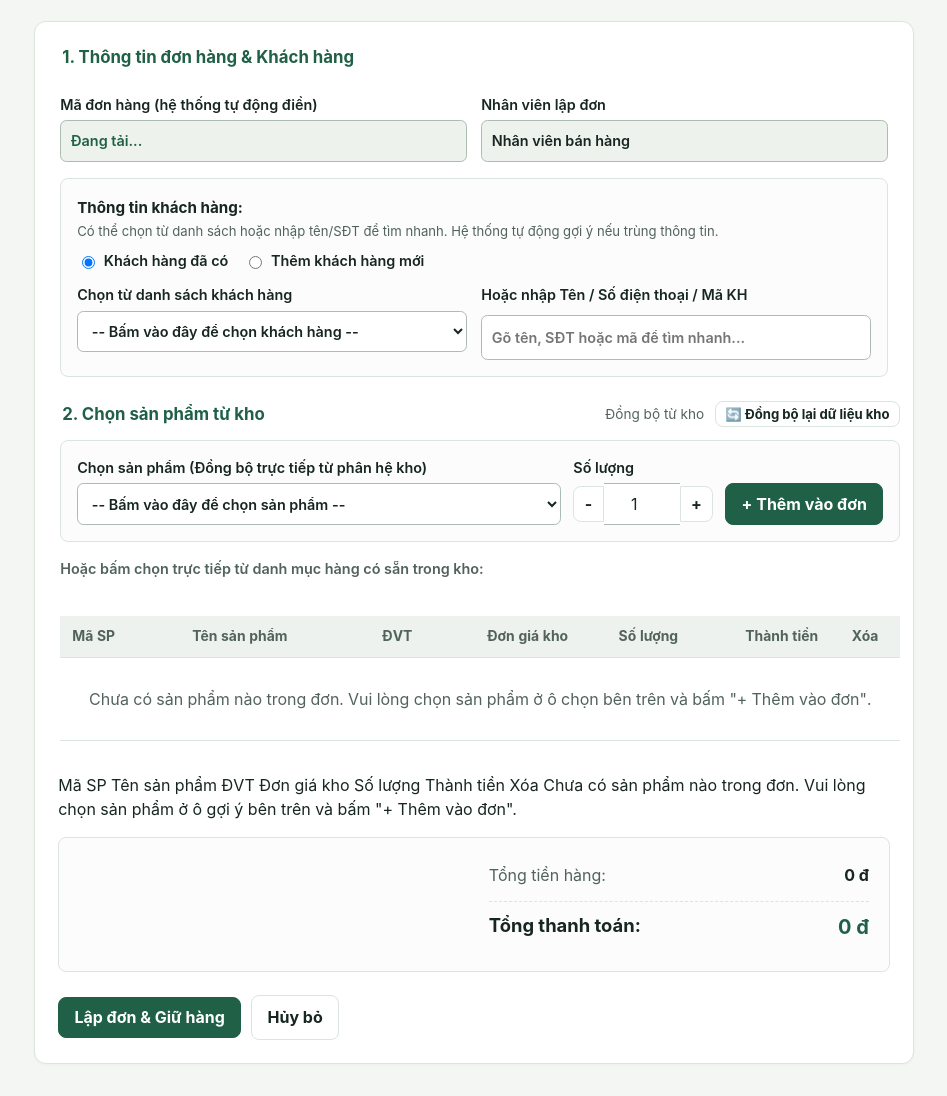
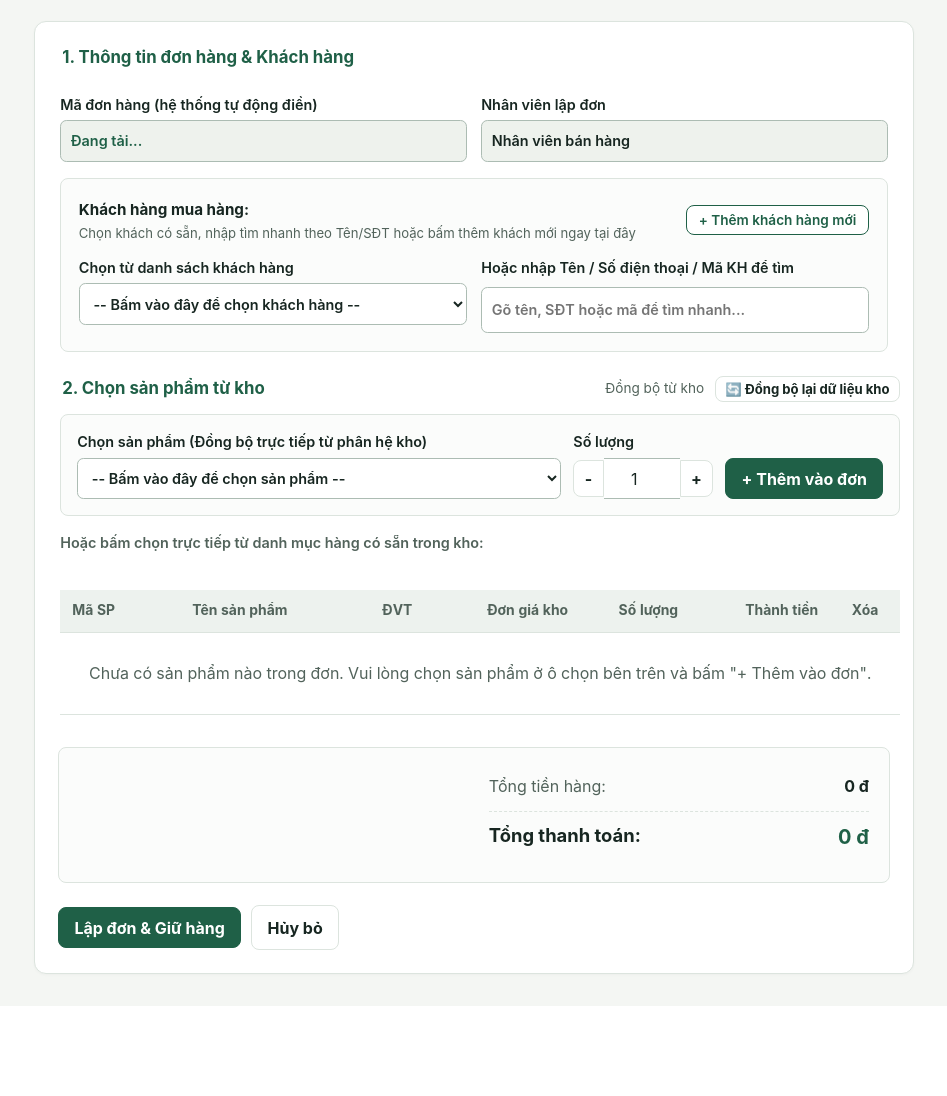
Before and after one commit to cuonglh1009-create/Web-quan-ly-ban-hang, a Python web app: template kho_ban_hang/templates/ban_hang/don_hang_moi.html in a window 1280 px wide. Shown: the part 160-1256 px from the top of the page, without its empty margins (166-1113 px from the left). After the commit the page ends 1137 px from the top, so only its background shows below. Run offline with Jinja, Linux system fonts and the light colour scheme; the template is opened without the code that fills it, so the values that code supplies are empty.

Commit message:
Tich hop truc tiep form them khach hang moi va goi y tim kiem thong minh vao man hinh lap don

```diff
--- a/kho_ban_hang/static/ban_hang/don_moi.js
+++ b/kho_ban_hang/static/ban_hang/don_moi.js
@@ -7,15 +7,25 @@ Api.khoiTao({ batBuoc: "NV_BAN_HANG" }).then(async (phien) => {
         maDonEl = document.getElementById("ma-don-du-kien"),
         maKhTuDongEl = document.getElementById("ma-kh-tu-dong"),
         tenNhanVienEl = document.getElementById("ten-nhan-vien"),
+        nutBatThemKh = document.getElementById("nut-bat-them-kh"),
+        khoiThemKhachNhanh = document.getElementById("khoi-them-khach-nhanh"),
+        nutDongThemNhanh = document.getElementById("nut-dong-them-nhanh"),
+        nutHuyThemNhanh = document.getElementById("nut-huy-them-nhanh"),
+        nutLuuKhachNhanh = document.getElementById("nut-luu-khach-nhanh"),
+        tenKhMoiInput = document.getElementById("ten-kh-moi"),
+        sdtKhMoiInput = document.getElementById("sdt-kh-moi"),
+        diaChiKhMoiInput = document.getElementById("dia-chi-kh-moi"),
         chonKhachCuSelect = document.getElementById("chon-khach-cu"),
         nhapTimKhachInput = document.getElementById("nhap-tim-khach"),
         hopGoiYKhach = document.getElementById("hop-goi-y-khach"),
         danhSachGoiYKhach = document.getElementById("danh-sach-goi-y-khach"),
+        dongTaoNhanhTuGoiY = document.getElementById("dong-tao-nhanh-tu-goi-y"),
         thongTinKhEl = document.getElementById("thong-tin-kh-da-chon"),
         tenKhHienThi = document.getElementById("ten-kh-hien-thi"),
         maKhHienThi = document.getElementById("ma-kh-hien-thi"),
         sdtKhHienThi = document.getElementById("sdt-kh-hien-thi"),
         hangKhHienThi = document.getElementById("hang-kh-hien-thi"),
+        khChietKhauBadge = document.getElementById("kh-chiet-khau-badge"),
         nutBoChonKh = document.getElementById("nut-bo-chon-kh"),
         canhBaoTrungKhach = document.getElementById("canh-bao-trung-khach"),
         noiDungTrungKhach = document.getElementById("noi-dung-trung-khach"),
@@ -108,7 +118,7 @@ Api.khoiTao({ batBuoc: "NV_BAN_HANG" }).then(async (phien) => {
 
   nutLamMoiKho.onclick = () => dongBoDuLieuKho(true);
 
-  // 2. Cập nhật giao diện chọn / nhập khách hàng (Tự động gợi ý nếu trùng)
+  // 2. Giao diện chọn & tìm kiếm khách hàng
   function capNhatDropdownKhachHang(danhSach) {
     chonKhachCuSelect.replaceChildren();
     const optMacDinh = document.createElement("option");
@@ -153,12 +163,13 @@ Api.khoiTao({ batBuoc: "NV_BAN_HANG" }).then(async (phien) => {
       (k.ho_ten && k.ho_ten.toLowerCase().includes(tuKhoa))
     );
 
+    danhSachGoiYKhach.replaceChildren();
     if (ketQua.length === 0) {
-      hopGoiYKhach.hidden = true;
-      return;
-    }
-
-    danhSachGoiYKhach.replaceChildren();
+      const emptyMsg = document.createElement("div");
+      emptyMsg.style.cssText = "padding: .6rem .75rem; color: var(--muted); font-size: .85rem;";
+      emptyMsg.textContent = `Không tìm thấy khách hàng nào khớp với "${nhapTimKhachInput.value.trim()}".`;
+      danhSachGoiYKhach.append(emptyMsg);
+    } else {
       for (const k of ketQua) {
         const item = document.createElement("div");
         item.style.cssText = "padding: .5rem .75rem; border-bottom: 1px solid #edf2ee; cursor: pointer; display: flex; justify-content: space-between; align-items: center; transition: background .15s;";
@@ -183,6 +194,12 @@ Api.khoiTao({ batBuoc: "NV_BAN_HANG" }).then(async (phien) => {
         };
         danhSachGoiYKhach.append(item);
       }
+    }
+
+    if (dongTaoNhanhTuGoiY) {
+      dongTaoNhanhTuGoiY.textContent = `➕ Thêm khách hàng mới với "${nhapTimKhachInput.value.trim()}"`;
+      dongTaoNhanhTuGoiY.hidden = false;
+    }
     hopGoiYKhach.hidden = false;
   });
 
@@ -199,9 +216,14 @@ Api.khoiTao({ batBuoc: "NV_BAN_HANG" }).then(async (phien) => {
     tenKhHienThi.textContent = kh.ho_ten;
     maKhHienThi.textContent = kh.ma_kh;
     sdtKhHienThi.textContent = kh.so_dien_thoai || "(Chưa có)";
-    hangKhHienThi.textContent = kh.hang === "VIP" ? "VIP ⭐ (Giảm 10%)" : "THƯỜNG";
-    hangKhHienThi.className = "badge " + (kh.hang === "VIP" ? "success" : "");
+    const laVip = kh.hang === "VIP";
+    hangKhHienThi.textContent = laVip ? "VIP ⭐ (Giảm 10%)" : "THƯỜNG";
+    hangKhHienThi.className = "badge " + (laVip ? "success" : "");
+    if (khChietKhauBadge) {
+      khChietKhauBadge.textContent = laVip ? "⭐ VIP Giảm 10%" : "";
+    }
     thongTinKhEl.hidden = false;
+    dongThemKhachNhanh();
     xoaLoi();
     tinhTien();
   }
@@ -217,11 +239,57 @@ Api.khoiTao({ batBuoc: "NV_BAN_HANG" }).then(async (phien) => {
 
   nutBoChonKh.onclick = boChonKhach;
 
+  // 3. Khối thêm khách hàng mới nhanh tích hợp trực tiếp
+  function moThemKhachNhanh(thongTinNhap = "") {
+    khoiThemKhachNhanh.hidden = false;
+    const chuoi = (thongTinNhap || "").trim();
+    if (chuoi) {
+      const soDienThoaiRe = /^[0-9+.\s-]{6,}$/;
+      if (soDienThoaiRe.test(chuoi)) {
+        sdtKhMoiInput.value = chuoi;
+        tenKhMoiInput.value = "";
+        tenKhMoiInput.focus();
+      } else {
+        tenKhMoiInput.value = chuoi;
+        sdtKhMoiInput.value = "";
+        sdtKhMoiInput.focus();
+      }
+    } else {
+      tenKhMoiInput.focus();
+    }
+    kiemTraTrungKhachMoi();
+  }
+
+  function dongThemKhachNhanh() {
+    khoiThemKhachNhanh.hidden = true;
+    canhBaoTrungKhach.hidden = true;
+  }
+
+  if (nutBatThemKh) {
+    nutBatThemKh.onclick = () => {
+      if (khoiThemKhachNhanh.hidden) {
+        moThemKhachNhanh(nhapTimKhachInput.value.trim());
+      } else {
+        dongThemKhachNhanh();
+      }
+    };
+  }
+
+  if (nutDongThemNhanh) nutDongThemNhanh.onclick = dongThemKhachNhanh;
+  if (nutHuyThemNhanh) nutHuyThemNhanh.onclick = dongThemKhachNhanh;
+
+  if (dongTaoNhanhTuGoiY) {
+    dongTaoNhanhTuGoiY.onclick = () => {
+      hopGoiYKhach.hidden = true;
+      moThemKhachNhanh(nhapTimKhachInput.value.trim());
+    };
+  }
+
   // Phát hiện và gợi ý nếu khách hàng mới trùng SĐT hoặc Họ tên với khách đã có
   let khachTrungPhatHien = null;
   function kiemTraTrungKhachMoi() {
-    const sdt = form.so_dien_thoai.value.trim().replace(/\s+/g, "");
-    const ten = form.ten_kh.value.trim().toLowerCase();
+    const sdt = sdtKhMoiInput.value.trim().replace(/\s+/g, "");
+    const ten = tenKhMoiInput.value.trim().toLowerCase();
 
     khachTrungPhatHien = null;
     if (sdt.length >= 8) {
@@ -248,42 +316,74 @@ Api.khoiTao({ batBuoc: "NV_BAN_HANG" }).then(async (phien) => {
     }
   }
 
-  form.so_dien_thoai.addEventListener("input", kiemTraTrungKhachMoi);
-  form.ten_kh.addEventListener("input", kiemTraTrungKhachMoi);
+  sdtKhMoiInput.addEventListener("input", kiemTraTrungKhachMoi);
+  tenKhMoiInput.addEventListener("input", kiemTraTrungKhachMoi);
 
   nutDungKhachTrung.onclick = () => {
     if (khachTrungPhatHien) {
-      form.loai_khach.value = "cu";
-      khoiKhachCu.hidden = false;
-      khoiKhachMoi.hidden = true;
       chonKhach(khachTrungPhatHien);
       nhapTimKhachInput.value = `${khachTrungPhatHien.ho_ten} (${khachTrungPhatHien.ma_kh})`;
-      canhBaoTrungKhach.hidden = true;
+      dongThemKhachNhanh();
     }
   };
 
-  // Xử lý radio chuyển loại khách (Chỉ có 'cu' và 'moi')
-  const radioLoaiKhach = form.querySelectorAll("input[name=loai_khach]");
-  const khoiKhachCu = document.getElementById("khoi-khach-cu");
-  const khoiKhachMoi = document.getElementById("khoi-khach-moi");
+  if (nutLuuKhachNhanh) {
+    nutLuuKhachNhanh.onclick = async () => {
+      xoaLoi();
+      const ho_ten = tenKhMoiInput.value.trim();
+      const so_dien_thoai = sdtKhMoiInput.value.trim();
+      const dia_chi = diaChiKhMoiInput.value.trim();
+      const ma_kh = maKhTuDongEl.value.trim() || undefined;
 
-  radioLoaiKhach.forEach((r) => {
-    r.addEventListener("change", () => {
-      const val = form.loai_khach.value;
-      if (val === "cu") {
-        khoiKhachCu.hidden = false;
-        khoiKhachMoi.hidden = true;
-      } else {
-        khoiKhachCu.hidden = true;
-        khoiKhachMoi.hidden = false;
-        boChonKhach();
-        canhBaoTrungKhach.hidden = true;
+      let coLoi = false;
+      if (!ho_ten) {
+        hienLoi({ truong: "ten_kh", thong_bao: "Vui lòng nhập họ tên khách hàng" });
+        coLoi = true;
       }
-      tinhTien();
+      if (!so_dien_thoai) {
+        hienLoi({ truong: "so_dien_thoai", thong_bao: "Vui lòng nhập số điện thoại khách hàng" });
+        coLoi = true;
+      }
+      if (coLoi) return;
+
+      nutLuuKhachNhanh.disabled = true;
+      try {
+        const res = await Api.post("/api/ban-hang/khach-hang", {
+          ma_kh,
+          ho_ten,
+          so_dien_thoai,
+          dia_chi
         });
+        const khMoi = {
+          ma_kh: res.ma_kh || ma_kh,
+          ho_ten,
+          so_dien_thoai,
+          dia_chi,
+          hang: "THUONG",
+          tong_chi_tieu: 0
+        };
+        danhSachKhach.unshift(khMoi);
+        capNhatDropdownKhachHang(danhSachKhach);
+        chonKhach(khMoi);
+        nhapTimKhachInput.value = `${khMoi.ho_ten} (${khMoi.ma_kh})`;
+
+        tenKhMoiInput.value = "";
+        sdtKhMoiInput.value = "";
+        diaChiKhMoiInput.value = "";
+        dongThemKhachNhanh();
+
+        Api.get("/api/ban-hang/ma-khoi-tao").then((m) => {
+          if (m && m.ma_kh_du_kien) maKhTuDongEl.value = m.ma_kh_du_kien;
         });
+      } catch (err) {
+        hienLoi(err);
+      } finally {
+        nutLuuKhachNhanh.disabled = false;
+      }
+    };
+  }
 
-  // 3. Cập nhật giao diện chọn sản phẩm dạng <select> (CHỌN TRỰC TIẾP, KHÔNG PHẢI ĐIỀN)
+  // 4. Giao diện chọn sản phẩm dạng <select> (CHỌN TRỰC TIẾP, KHÔNG PHẢI ĐIỀN)
   function capNhatDropdownSanPham(danhSach) {
     const giaTriHienTai = chonSpSelect.value;
     chonSpSelect.replaceChildren();
@@ -429,7 +529,7 @@ Api.khoiTao({ batBuoc: "NV_BAN_HANG" }).then(async (phien) => {
     }
   };
 
-  // 4. Render bảng danh sách sản phẩm trong đơn
+  // 5. Render bảng danh sách sản phẩm trong đơn
   function capNhatBang() {
     tbody.replaceChildren();
     if (cacDongHang.length === 0) {
@@ -538,7 +638,7 @@ Api.khoiTao({ batBuoc: "NV_BAN_HANG" }).then(async (phien) => {
     tinhTien();
   }
 
-  // 5. Tính toán tiền và chiết khấu VIP 10%
+  // 6. Tính toán tiền và chiết khấu VIP 10%
   function tinhTien() {
     const tamTinh = cacDongHang.reduce((sum, d) => sum + d.don_gia * d.so_luong, 0);
     tamTinhEl.textContent = Api.tien(tamTinh);
@@ -572,7 +672,7 @@ Api.khoiTao({ batBuoc: "NV_BAN_HANG" }).then(async (phien) => {
     }
   }
 
-  // 6. Gửi lập đơn
+  // 7. Gửi lập đơn
   form.addEventListener("submit", async (ev) => {
     ev.preventDefault();
     xoaLoi();
@@ -584,32 +684,23 @@ Api.khoiTao({ batBuoc: "NV_BAN_HANG" }).then(async (phien) => {
       return;
     }
 
-    const loaiKhach = form.loai_khach.value;
     let ma_kh = null;
     let ten_kh = null;
     let sdt_kh = null;
     let dia_chi_kh = null;
 
-    if (loaiKhach === "cu") {
-      if (!khachChon) {
-        hienLoi({ truong: "ma_kh", thong_bao: "Vui lòng chọn hoặc nhập khách hàng từ hệ thống." });
+    if (khachChon) {
+      ma_kh = khachChon.ma_kh;
+    } else if (tenKhMoiInput && tenKhMoiInput.value.trim() && sdtKhMoiInput && sdtKhMoiInput.value.trim()) {
+      ten_kh = tenKhMoiInput.value.trim();
+      sdt_kh = sdtKhMoiInput.value.trim();
+      dia_chi_kh = diaChiKhMoiInput ? diaChiKhMoiInput.value.trim() : null;
+      ma_kh = maKhTuDongEl ? maKhTuDongEl.value.trim() : null;
+    } else {
+      loi.textContent = "Vui lòng chọn khách hàng có sẵn hoặc thêm thông tin khách hàng mới cho đơn này.";
+      loi.hidden = false;
+      nhapTimKhachInput.focus();
       return;
-      }
-      ma_kh = khachChon.ma_kh;
-    } else if (loaiKhach === "moi") {
-      ten_kh = form.ten_kh.value.trim();
-      sdt_kh = form.so_dien_thoai.value.trim();
-      dia_chi_kh = form.dia_chi.value.trim();
-      ma_kh = form.ma_kh_moi.value.trim() || null;
-
-      if (!ten_kh) {
-        hienLoi({ truong: "ten_kh", thong_bao: "Vui lòng nhập họ tên khách hàng" });
-        return;
-      }
-      if (!sdt_kh) {
-        hienLoi({ truong: "so_dien_thoai", thong_bao: "Vui lòng nhập số điện thoại" });
-        return;
-      }
     }
 
     const payload = {
--- a/kho_ban_hang/templates/ban_hang/don_hang_moi.html
+++ b/kho_ban_hang/templates/ban_hang/don_hang_moi.html
@@ -25,25 +25,22 @@
       </label>
     </div>
 
-    <!-- Chọn hoặc thêm khách hàng (Không dùng khách vãng lai, cho phép nhập hoặc chọn, gợi ý khi trùng) -->
-    <div style="margin-top: 1rem; padding: 1rem; background: #fbfcfb; border: 1px solid var(--line); border-radius: .5rem;">
-      <div style="display: flex; justify-content: space-between; align-items: center; margin-bottom: .8rem; flex-wrap: wrap; gap: .5rem;">
+    <!-- 1. Tích hợp Thông tin Khách hàng (Nhập, Chọn hoặc Thêm mới nhanh ngay tại chỗ) -->
+    <div style="margin-top: 1rem; padding: 1.1rem; background: #fbfcfb; border: 1px solid var(--line); border-radius: .5rem;">
+      <div style="display: flex; justify-content: space-between; align-items: center; margin-bottom: .85rem; flex-wrap: wrap; gap: .5rem;">
         <div>
-          <span style="font-weight: 700; font-size: .95rem;">Thông tin khách hàng:</span>
-          <p class="muted" style="font-size: .82rem; margin-top: .15rem;">Có thể chọn từ danh sách hoặc nhập tên/SĐT để tìm nhanh. Hệ thống tự động gợi ý nếu trùng thông tin.</p>
+          <span style="font-weight: 700; font-size: .95rem; color: var(--ink);">Khách hàng mua hàng:</span>
+          <p class="muted" style="font-size: .82rem; margin-top: .15rem;">Chọn khách có sẵn, nhập tìm nhanh theo Tên/SĐT hoặc bấm thêm khách mới ngay tại đây</p>
         </div>
-        <div style="display: flex; gap: 1rem; font-size: .9rem;">
-          <label style="display: flex; align-items: center; gap: .35rem; cursor: pointer;">
-            <input type="radio" name="loai_khach" value="cu" checked style="width: auto; min-height: auto;"> Khách hàng đã có
-          </label>
-          <label style="display: flex; align-items: center; gap: .35rem; cursor: pointer;">
-            <input type="radio" name="loai_khach" value="moi" style="width: auto; min-height: auto;"> Thêm khách hàng mới
-          </label>
+        <div>
+          <button type="button" id="nut-bat-them-kh" class="secondary" style="padding: .35rem .75rem; font-size: .85rem; font-weight: 600; color: var(--accent); border-color: var(--accent);">
+            + Thêm khách hàng mới
+          </button>
         </div>
       </div>
 
-      <!-- Khối khách hàng đã có: vừa có thể CHỌN bằng dropdown, vừa có thể NHẬP để tìm kiếm -->
-      <div id="khoi-khach-cu">
+      <!-- Khu vực chọn & tìm kiếm khách hàng -->
+      <div id="khu-vuc-chon-kh">
         <div class="field-grid">
           <label>
             Chọn từ danh sách khách hàng
@@ -53,21 +50,24 @@
             <span class="loi-truong" data-loi-truong="ma_kh"></span>
           </label>
           <label>
-            Hoặc nhập Tên / Số điện thoại / Mã KH
+            Hoặc nhập Tên / Số điện thoại / Mã KH để tìm
             <input id="nhap-tim-khach" placeholder="Gõ tên, SĐT hoặc mã để tìm nhanh..." autocomplete="off">
           </label>
         </div>
 
-        <!-- Hộp gợi ý khi người dùng nhập trùng hoặc khớp thông tin khách hàng -->
-        <div id="hop-goi-y-khach" style="margin-top: .6rem; border: 1px solid var(--accent); border-radius: .4rem; background: #fff; max-height: 220px; overflow-y: auto; box-shadow: 0 4px 12px rgba(0,0,0,.08);" hidden>
+        <!-- Hộp danh sách gợi ý khi gõ tìm kiếm -->
+        <div id="hop-goi-y-khach" style="margin-top: .6rem; border: 1px solid var(--accent); border-radius: .4rem; background: #fff; max-height: 230px; overflow-y: auto; box-shadow: 0 4px 12px rgba(0,0,0,.08);" hidden>
           <div style="padding: .4rem .7rem; background: #eef5ef; font-size: .82rem; font-weight: 600; color: var(--accent); border-bottom: 1px solid #d4e7d8;">
             Khách hàng phù hợp trong hệ thống (Bấm để chọn):
           </div>
           <div id="danh-sach-goi-y-khach"></div>
+          <div id="dong-tao-nhanh-tu-goi-y" style="padding: .5rem .75rem; background: #fafbf9; border-top: 1px dashed var(--line); font-size: .85rem; cursor: pointer; color: var(--accent); font-weight: 600;" hidden>
+            ➕ Thêm khách hàng mới với thông tin vừa nhập
+          </div>
         </div>
 
-        <!-- Thẻ hiển thị khách hàng đã được chọn -->
-        <div id="thong-tin-kh-da-chon" hidden style="margin-top: .75rem; padding: .7rem .9rem; background: #edf5ee; border: 1px solid #c8decb; border-radius: .45rem; font-size: .92rem; display: flex; justify-content: space-between; align-items: center; flex-wrap: wrap; gap: .5rem;">
+        <!-- Thẻ hiển thị khách hàng đã chọn -->
+        <div id="thong-tin-kh-da-chon" hidden style="margin-top: .75rem; padding: .75rem .95rem; background: #edf5ee; border: 1px solid #c8decb; border-radius: .45rem; font-size: .92rem; display: flex; justify-content: space-between; align-items: center; flex-wrap: wrap; gap: .5rem;">
           <div>
             Khách hàng: <strong id="ten-kh-hien-thi"></strong> (<span id="ma-kh-hien-thi"></span>) - SĐT: <strong id="sdt-kh-hien-thi"></strong>
             - Hạng: <span id="hang-kh-hien-thi" class="badge"></span>
@@ -77,11 +77,15 @@
         </div>
       </div>
 
-      <!-- Khối thêm khách hàng mới (tự động phát hiện và gợi ý nếu nhập trùng thông tin) -->
-      <div id="khoi-khach-moi" hidden>
+      <!-- Khối thêm khách hàng mới tích hợp trực tiếp (ẩn/hiện tiện lợi) -->
+      <div id="khoi-them-khach-nhanh" style="margin-top: .85rem; padding: .95rem; background: #fff; border: 1.5px solid var(--accent); border-radius: .45rem;" hidden>
+        <div style="display: flex; justify-content: space-between; align-items: center; margin-bottom: .75rem;">
+          <strong style="color: var(--accent); font-size: .95rem;">Thêm khách hàng mới vào hệ thống</strong>
+          <button type="button" id="nut-dong-them-nhanh" class="quiet" style="font-size: .85rem; color: var(--muted); cursor: pointer;">✕ Đóng</button>
+        </div>
         <div class="field-grid">
           <label>
-            Mã khách hàng (hệ thống tự động điền)
+            Mã khách hàng (tự động cấp)
             <input id="ma-kh-tu-dong" name="ma_kh_moi" readonly style="background: #eef2ed; font-weight: 600; color: var(--accent);" placeholder="Tự sinh (vd: KH004)">
           </label>
           <label>
@@ -100,7 +104,7 @@
           </label>
         </div>
 
-        <!-- Cảnh báo và gợi ý khi phát hiện trùng thông tin với khách hàng cũ -->
+        <!-- Cảnh báo nếu nhập trùng SĐT hoặc tên với khách cũ -->
         <div id="canh-bao-trung-khach" style="margin-top: .75rem; padding: .65rem .85rem; background: #fff8e6; border: 1px solid #f0d588; border-radius: .4rem; font-size: .9rem; color: #7a5400;" hidden>
           <div style="font-weight: 600; margin-bottom: .25rem;">⚠️ Phát hiện thông tin trùng với khách hàng đã có:</div>
           <div id="noi-dung-trung-khach"></div>
@@ -109,6 +113,11 @@
               👉 Bấm vào đây để chọn khách hàng này
             </button>
           </div>
+        </div>
+
+        <div style="display: flex; gap: .6rem; align-items: center; margin-top: .9rem;">
+          <button type="button" id="nut-luu-khach-nhanh" style="padding: .45rem .85rem; font-size: .88rem;">Lưu &amp; Áp dụng vào đơn</button>
+          <button type="button" id="nut-huy-them-nhanh" class="secondary" style="padding: .45rem .75rem; font-size: .88rem;">Hủy</button>
         </div>
       </div>
     </div>
@@ -197,25 +206,6 @@
       </table>
     </div>
   </fieldset>
-            <th style="width: 120px;">Mã SP</th>
-            <th>Tên sản phẩm</th>
-            <th style="width: 80px;">ĐVT</th>
-            <th class="so" style="width: 130px;">Đơn giá kho</th>
-            <th class="so" style="width: 110px;">Số lượng</th>
-            <th class="so" style="width: 140px;">Thành tiền</th>
-            <th style="width: 70px; text-align: center;">Xóa</th>
-          </tr>
-        </thead>
-        <tbody id="dong">
-          <tr id="dong-trong">
-            <td colspan="7" style="text-align: center; color: var(--muted); padding: 1.8rem;">
-              Chưa có sản phẩm nào trong đơn. Vui lòng chọn sản phẩm ở ô gợi ý bên trên và bấm "+ Thêm vào đơn".
-            </td>
-          </tr>
-        </tbody>
-      </table>
-    </div>
-  </fieldset>
 
   <!-- 3. Tính tiền và Chiết khấu VIP -->
   <div style="background: #fbfcfb; border: 1px solid var(--line); border-radius: .5rem; padding: 1.25rem; margin-top: 1rem;">
```
Lines whose indentation alone changed are shown as unchanged.
